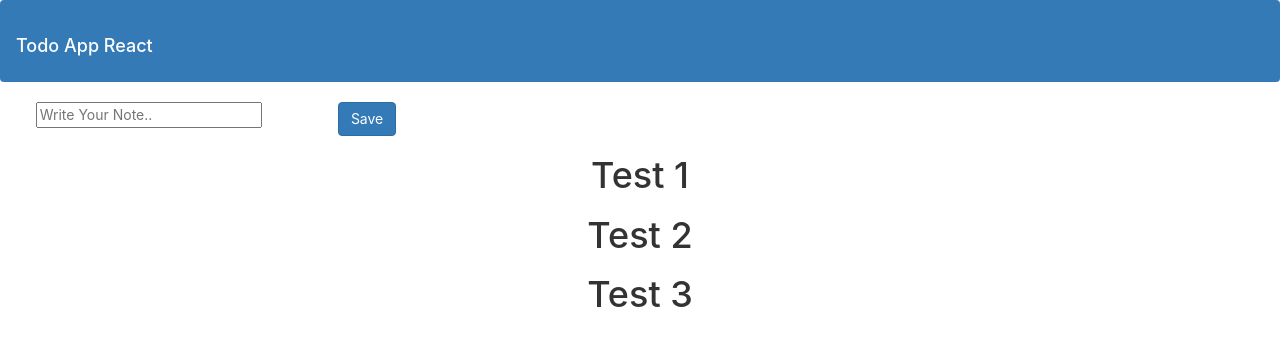
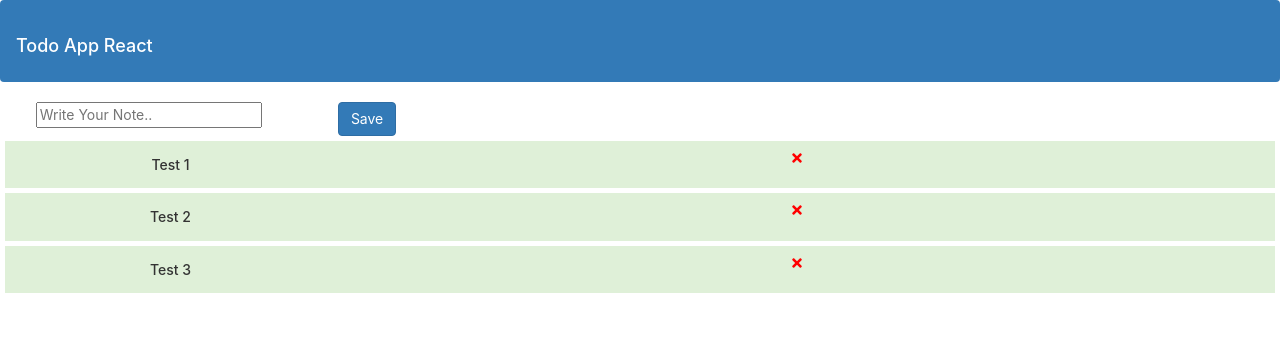
Before and after one commit to anasshahwan/React_2021, a React (Create React App) app: page / in a window 1280 px wide. Shown: the top 346 px of the page. Built offline with nearby package versions, Linux system fonts and the light colour scheme.

Commit message:
created & Display Task Component

```diff
--- a/package.json
+++ b/package.json
@@ -8,6 +8,7 @@
     "@testing-library/user-event": "^12.8.3",
     "react": "^17.0.2",
     "react-dom": "^17.0.2",
+    "react-icons": "^4.2.0",
     "react-scripts": "4.0.3",
     "web-vitals": "^1.1.2"
   },
--- a/src/App.css
+++ b/src/App.css
@@ -13,6 +13,11 @@
   }
 }
 
+.p-3 {
+  padding:2px;
+  margin: 5px;
+
+}
 .App-header {
   background-color: #282c34;
   min-height: 100vh;
--- /dev/null
+++ b/src/Components/Task.js
@@ -0,0 +1,24 @@
+import PropTypes from 'prop-types'
+import { FaTimes } from 'react-icons/fa'
+
+const Task = props => {
+    return (
+        <div className="card mt-1 p-3 bg-success row">
+           <div className="card-body p-3 row">
+
+               <div className= "col-sm-3">
+               <h5 className="card-title p-3">{props.text} </h5>
+               </div>
+               <div className= "col-2">
+               <FaTimes style={{ color: 'red', cursor: 'pointer' }}/>
+                </div>
+               </div>
+        </div>
+    )
+}
+
+Task.propTypes = {
+
+}
+
+export default Task
--- a/src/Components/Tasks.js
+++ b/src/Components/Tasks.js
@@ -1,10 +1,15 @@
 import React from 'react'
+import Task from './Task'
  const Tasks = ({tasks}) => {
 
 
     return (
         <>
-        {tasks.map((task)=>(<h1 key={task.id}>{task.text}</h1>))}
+        {tasks.map((task)=>(
+        <Task key={task.id} text={task.text}/>
+        ))}
+
+
         </>
     )
 }
```
Also changed, not shown: 1 other file (tests, documents, lock files or other folders).
